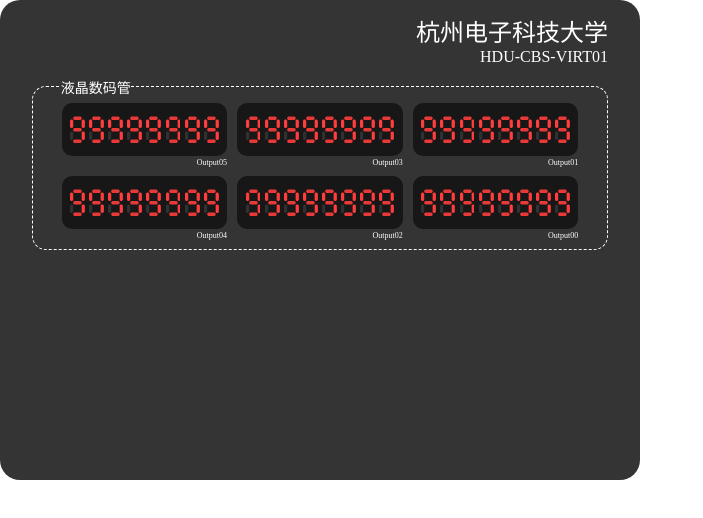
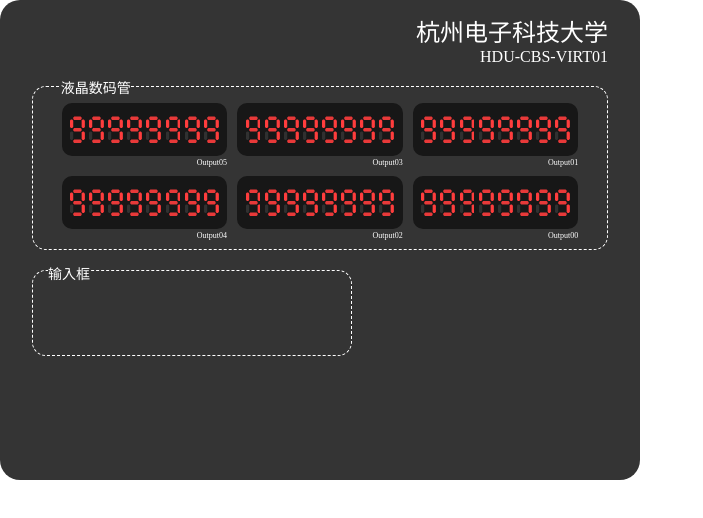
Before and after one commit to inzzo1/FPGA, a Vue app in the folder project/: page / in a window 1280 px wide. Shown: the top 518 px of the page, without its empty margins (0-703 px from the left). Built offline with nearby package versions, Linux system fonts and the light colour scheme; the HTML template or start-up script is replaced by a standard one.

Commit message:
[create]: create deskInput

```diff
--- /dev/null
+++ b/project/src/components/desk/deskcomponents/deskInput.vue
@@ -0,0 +1,39 @@
+<script setup lang="ts">
+
+</script>
+
+<template>
+    <div class="inputOutBg">
+        <div class="lineFrame">
+
+        </div>
+        <span>
+            输入框
+        </span>
+    </div>
+</template>
+
+<style lang="scss" scoped>
+    .inputOutBg{
+        width: 50%;
+        height: 20%;
+        margin-left: 5%;
+        overflow: hidden;
+        position: relative;
+        .lineFrame{
+            width: 100%;
+            height: 90%;
+            margin-top: calc(38% * 5 / 100);
+            border-radius: 14px;
+            border: 1.5px dashed white;
+        }
+        > span{
+            color: white;
+            position: absolute;
+            top: -1%;
+            left: 5%;
+            font-size: 14px;
+            background-color: #343434;
+        }
+    }
+</style>
--- a/project/src/components/desk/index.vue
+++ b/project/src/components/desk/index.vue
@@ -1,12 +1,14 @@
 <script setup lang='ts'>
     import Header from "./deskcomponents/deskHeader.vue"
     import TubeGroup from "./deskcomponents/deskTubesGroup.vue"
+    import DeskInput from "./deskcomponents/deskInput.vue";
 </script>
 
 <template>
     <div class="outline">
         <Header style="margin-top: 2%;"></Header>
         <TubeGroup></TubeGroup>
+        <DeskInput style="margin-top: 1%;"></DeskInput>
     </div>
 </template>
 
```
